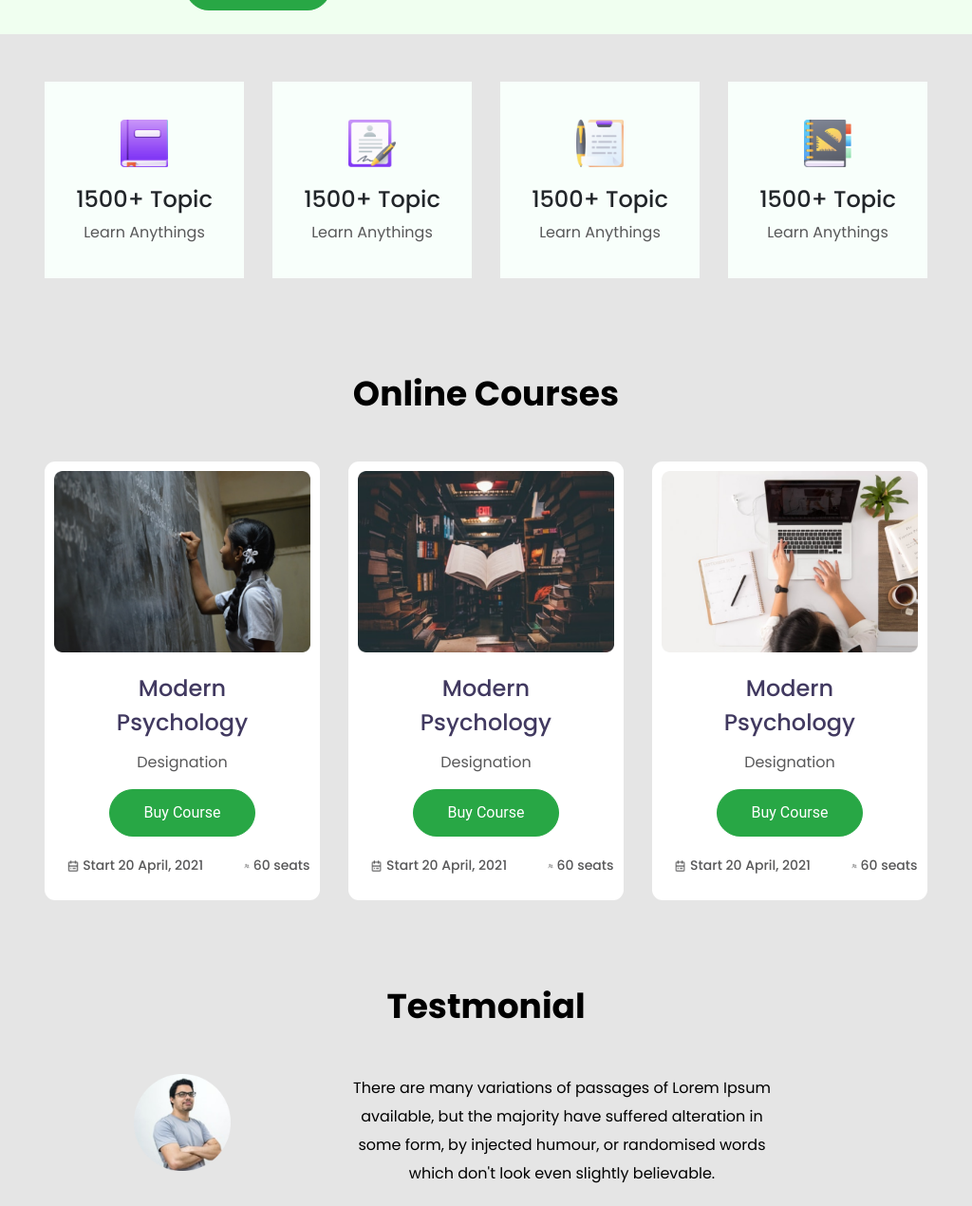
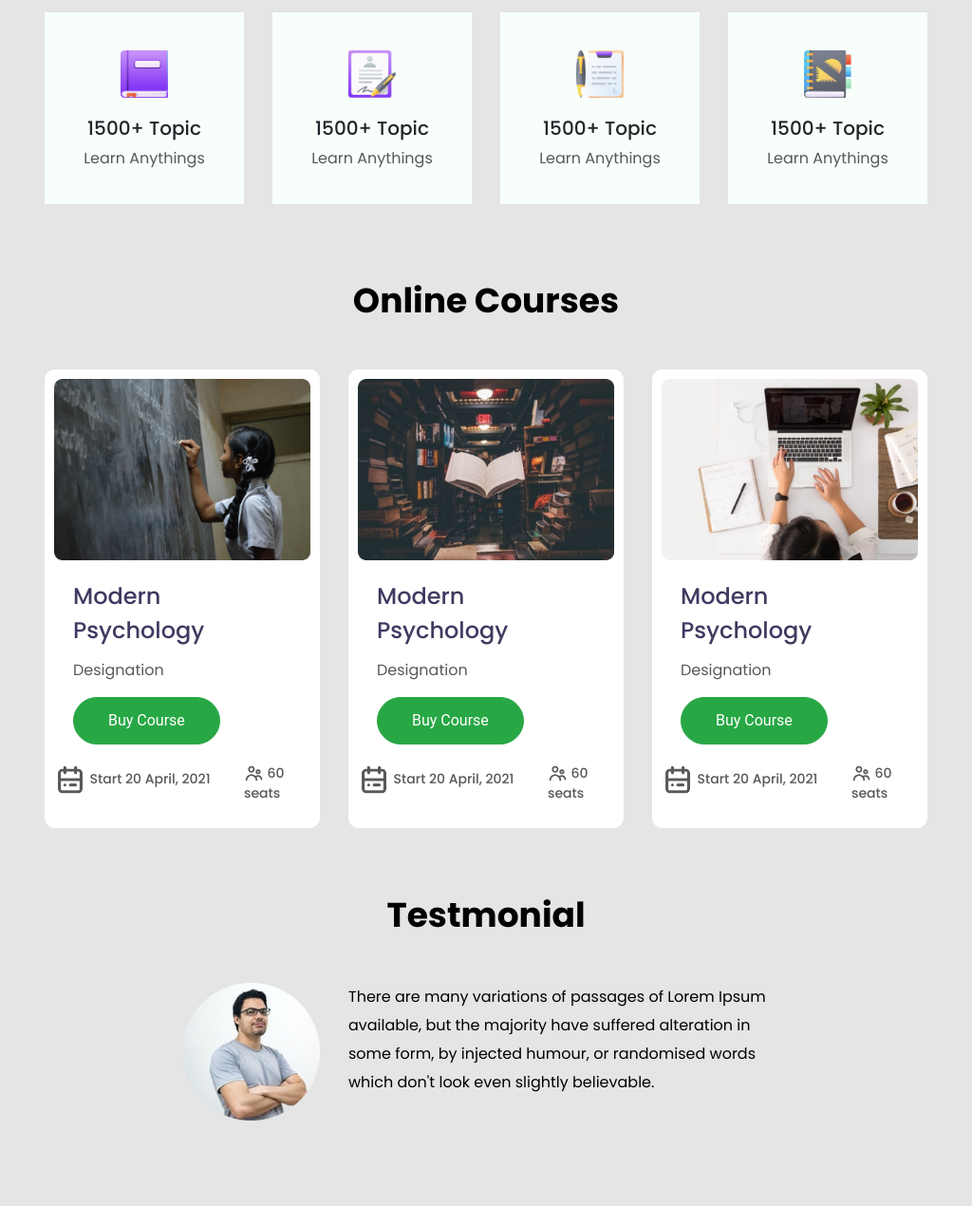
Before and after one commit to khmahmud101/e-school, a plain HTML site: page index.html in a window 1024 px wide. Shown: the part 500-1770 px from the top of the page at 95% size. Drawn offline with nearby package versions, Linux system fonts and the light colour scheme.

Commit message:
comment add in code

```diff
--- a/style.css
+++ b/style.css
@@ -4,15 +4,18 @@ body{
     margin: 0;
     padding: 0;
 }
+
 /***** Main Menu banne area *****/
 .menu-banner-bg{
     background-color: #F0FFF0;
     padding-bottom: 25px;
     margin-bottom: 50px;
 }
+
 .main-logo,.top-menu{
     padding-top: 20px;
 }
+
 .menu-signin{
     padding-top: 22px;
 }
@@ -34,6 +37,7 @@ body{
 .banner-area{
     margin-top: 50px;
 }
+
 .banner-title{
 
     font-style: normal;
@@ -41,6 +45,7 @@ body{
     font-size: 48px;
     line-height: 70px;
 }
+
 .banner-description{
     font-family: Poppins;
     font-style: normal;
@@ -56,36 +61,33 @@ body{
 
     background-color:#F8FFFB;
     text-align: center;
-    padding-top: 40px;
-    padding-bottom: 20px;
+    padding: 40px 10px 20px 10px;
+}
 
-
-
-}
 .topic-content:hover{
     background-color:#fff;
 }
 
-
 .topic-content img{
     width: 50px;
     height: 50px;
+}
 
-}
 .topic-content h3{
-
     margin-top: 20px;
     font-weight: 500;
     font-size: 24px;
+}
 
-}
 .topic-content p{
     color: #585859;
 }
+
 /***** Course area *****/
 .courses-list{
     margin-top: 80px;
 }
+
 .course-caption{
     color: #000000;
     text-align: center;
@@ -93,11 +95,13 @@ body{
     font-size: 36px;
     margin-bottom: 50px;
 }
+
 .course{
     background-color: #fff;
     padding: 10px;
     border-radius: 11px;
 }
+
 .course-img,.course-content{
     border:none;
  }
@@ -108,14 +112,12 @@ body{
     font-size: 24px;
     line-height: 36px;
     color: #413960;
-
 }
 
 .course-desc{
     font-size: 16px;
     color: #585859;
  }
-
 
 .date{
     font-weight: 500;
@@ -131,6 +133,7 @@ body{
     font-size: 14px;
     color: #585859;
  }
+
  .seat-number img{
     width: 15%;
 }
@@ -138,9 +141,8 @@ body{
 /***** Tesmonial CSS *****/
 .testmonial{
     margin-top: 70px;
+}
 
-
-}
 .testmonial-heading{
 
     text-align: center;
@@ -149,11 +151,13 @@ body{
     font-size: 36px;
     margin-bottom: 50px;
 }
+
 .testmonial p{
     font-size: 16px;
     line-height: 30px;
     color: #000000;
 }
+
 .testmonial-img{
     text-align: right;
 }
@@ -165,15 +169,18 @@ footer{
     padding: 50px 0px 10px 0px;
     background-color: #282531;;
 }
+
 .footer-desc p{
     font-size: 16px;
     line-height: 30px;
     color: #FFFFFF;
 
 }
+
 .footer-course-list ul li{
     font-weight: bold;
 }
+
 .footer-course-list ul li{
     list-style: none;
     font-weight: normal;
@@ -191,43 +198,88 @@ footer{
 
 /***** media query *****/
 
-@media screen and (min-width: 600px) {
+@media screen and (min-width: 900px) and (max-width:1100px){
+    .signin{
+        padding: 12px 20px;
+    }
+
+    .banner-title{
+        font-size: 35px;
+        line-height: 60px;
+    }
+    .topic-content{
+        padding: 40px 10px 20px 10px;
+
+    }
+
+
+    .topic-content h3{
+        font-size: 20px;
+    }
+
+    .date img{
+        width: 20%;
+    }
+    .seat-number img{
+        width: 30%;
+    }
+
+    .testmonial-img img{
+        width: 50%;
+    }
+}
+@media screen and (min-width: 600px) and (max-width:900px) {
     .main-logo img{
         width: 100%;
     }
+    .banner-title{
+        font-size: 35px;
+        line-height: 60px;
+    }
+
     .top-menu{
         text-align: right;
     }
-    .course,.topic-content{
-        margin-bottom: 20px;
+
+    .signin{
+
+        padding: 12px 20px;
     }
+
     .banner-img{
         padding-top: 30px;
     }
 
-    .banner-area,.menu-signin,.main-logo,.top-menu{
+    .course,.topic-content{
+        margin-bottom: 20px;
+    }
+
+   .banner-area,.menu-signin,.main-logo,.top-menu,.testmonial-heading,.course{
         text-align: center;
     }
 
+    .date img{
+        width: 20%;
+    }
+
+
      .seat-number img{
-        width: 8%;
+        width: 40%;
     }
-        .testmonial-heading,.course{
-           text-align: center;
-       }
-        .testmonial-img{
+
+    .testmonial-img img{
         text-align: center;
         padding-bottom: 20px;
-            width: 100%;
+        width: 80%;
     }
+
     .testmonial p{
         text-align: center;
     }
+
     .footer-course-list,.footer-desc{
             text-align: center;
     }
-
-
 
 }
 
@@ -241,6 +293,7 @@ footer{
     .course,.topic-content{
             margin-bottom: 20px;
     }
+
     .banner-img{
             padding-top: 30px;
     }
@@ -252,20 +305,23 @@ footer{
     .seat-number img{
         width: 8%;
     }
+
     .testmonial-heading,.course{
         text-align: center;
     }
+
     .testmonial-img{
         text-align: center;
         padding-bottom: 20px;
          width: 100%;
     }
+
     .testmonial p{
         text-align: center;
     }
+
     .footer-course-list,.footer-desc{
         text-align: center;
     }
 
-
 }
```
Also changed, not shown: index.html (+1 -1 lines). Lines whose indentation alone changed are shown as unchanged.
